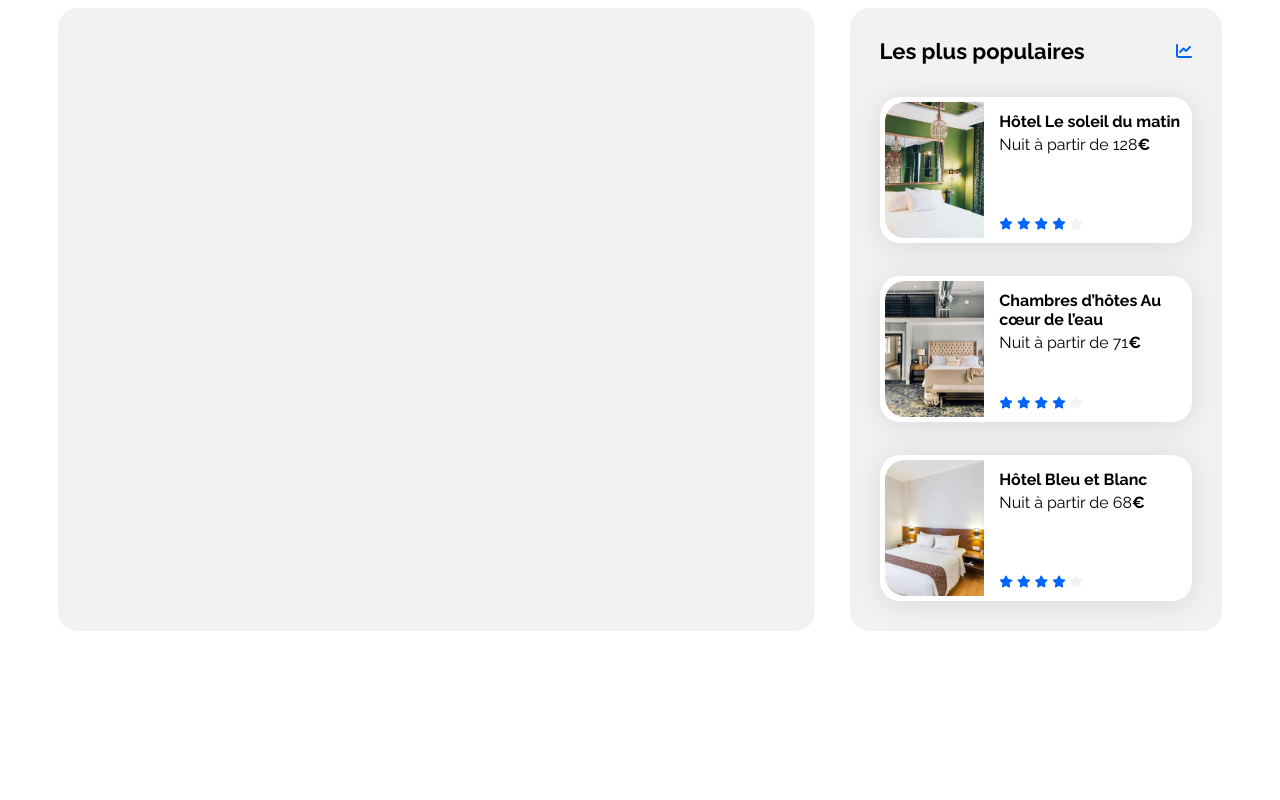
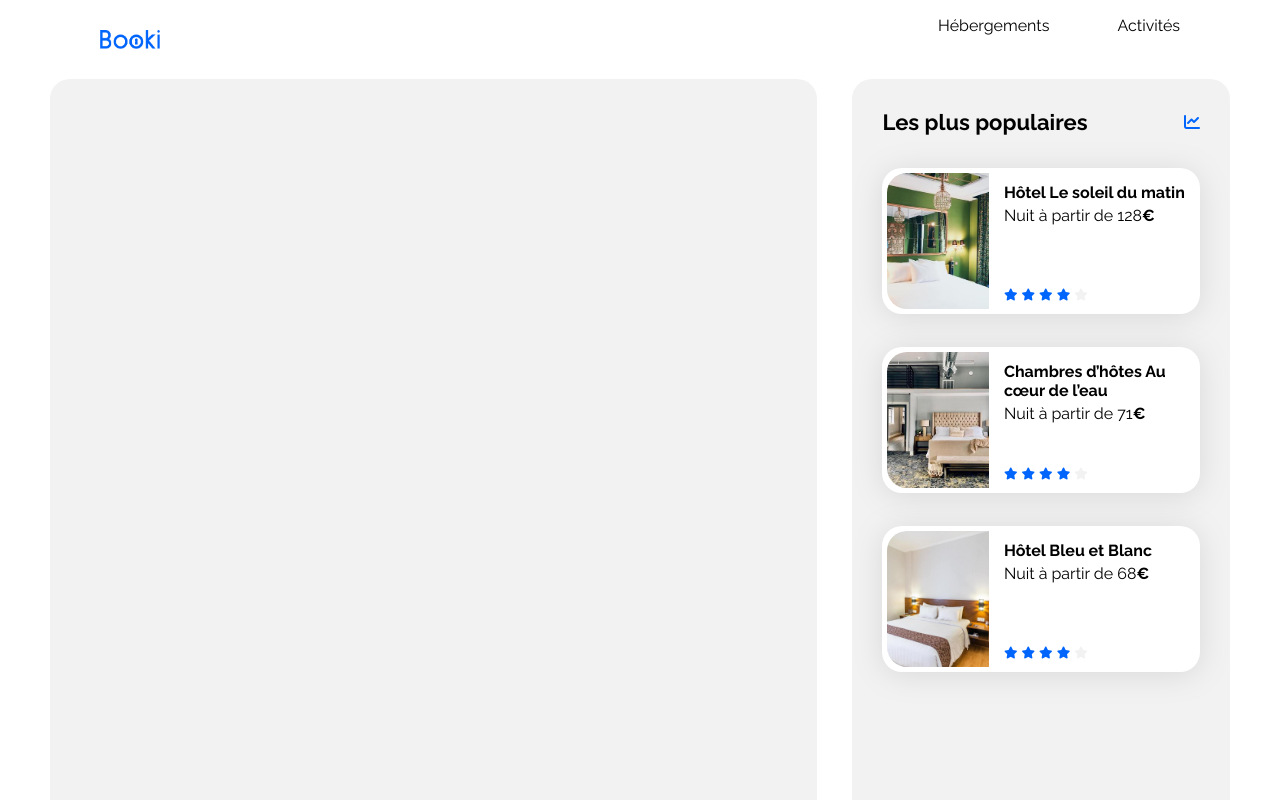
Before and after one commit to Benjzz/OpenclassroomsProject2, a plain HTML site: page index.html in a window 1280 px wide. Shown: the top 800 px of the page. Drawn offline with Linux system fonts and the light colour scheme.

Commit message:
Ajout header

```diff
--- a/css/style.css
+++ b/css/style.css
@@ -1,6 +1,8 @@
 /****** General ***********/
 * {
     font-family: 'Raleway', sans-serif;
+    margin: 0;
+    padding: 0;
 }
 
 :root {
@@ -58,6 +60,30 @@ a {
     color: var(--main-bg-color)
 }
 
+/****** Header ******/
+header {
+    display: flex;
+    justify-content: space-between;
+}
+header img {
+    height: 19px;
+    padding: 30px 50px;
+}
+nav {
+    display: flex;
+    gap: 68px;
+    margin: 0 50px;
+    font-size: 16px;
+}
+nav a {
+    padding: 16px 0 44px 0;
+}
+nav a:hover {
+    border-top: 2px solid #0065FC;
+    color: #0065FC;
+    padding-top: 14px;
+}
+
 /****** Hebergements And Populaires ***********/
 .hebergements-and-populaires {
     display: flex;
@@ -74,6 +100,7 @@ a {
 /****** Hebergements ***********/
 .hebergements {
     width: 65%;
+    height: 10000px;
 }
 
 /****** Populaires ***********/
--- a/index.html
+++ b/index.html
@@ -16,9 +16,15 @@
 
 <body>
     <div class="main-container">
-        <header></header>
+        <header>
+          <img src="./images/logo/Booki.png" alt="logo Booki">
+          <nav>
+            <a href="#hebergements">Hébergements</a>
+            <a href="#activites">Activités</a>
+          </nav>
+        </header>
         <main>
-            <div class="hebergements-and-populaires">
+            <div class="hebergements-and-populaires" id="hebergements">
                 <section class="hebergements">
 
                 </section>
```
